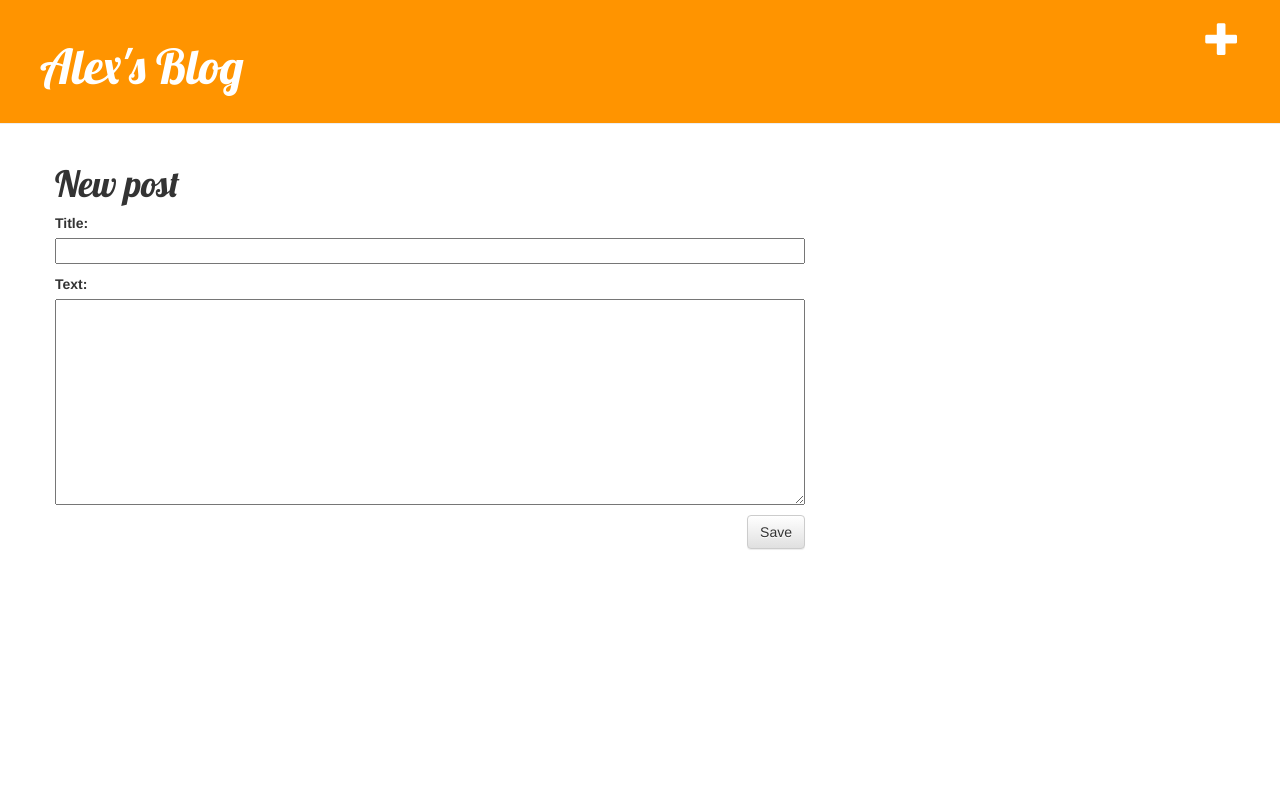
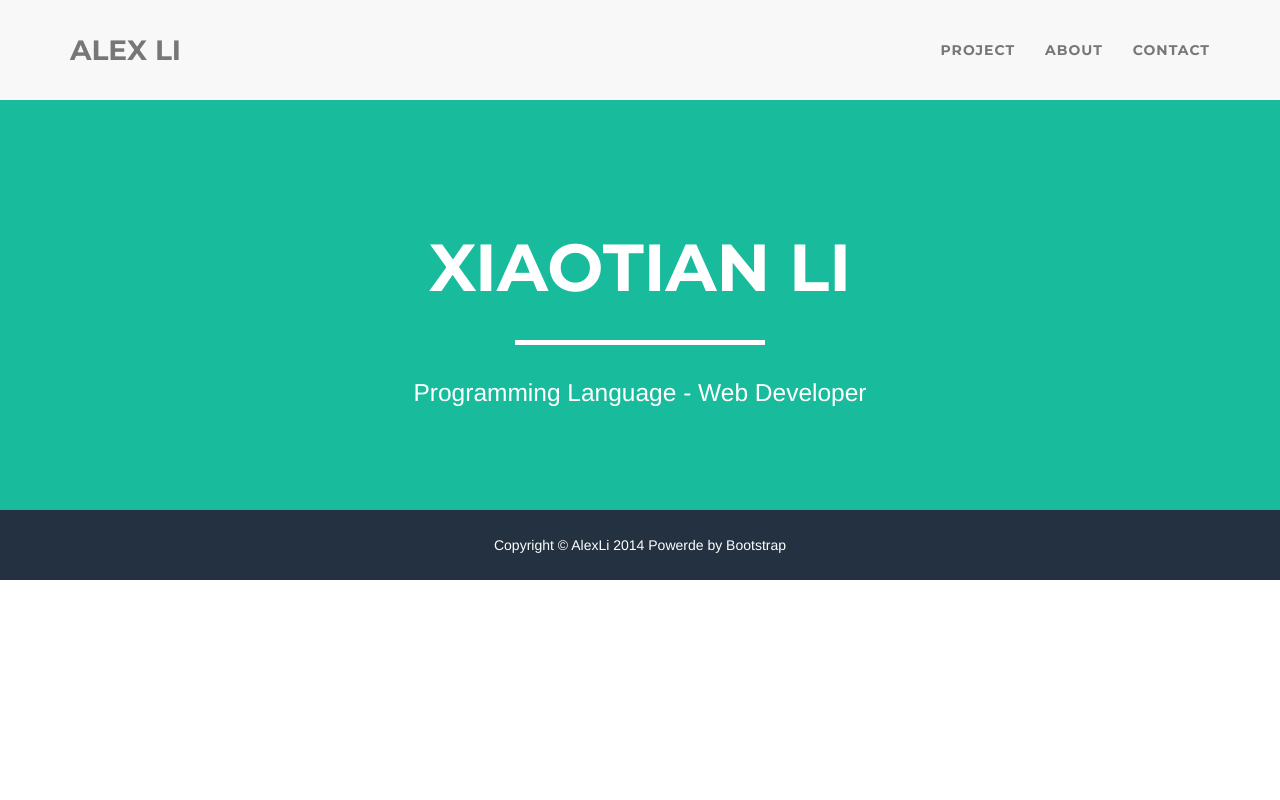
Before and after one commit to AlexLi88/personalBlog, a Django app: template blog/templates/blog/post_edit.html in a window 1280 px wide. Run offline with Django 3.2, Linux system fonts and the light colour scheme; the template is opened without the code that fills it: values that come from a table or form of the project are taken from there, others are empty; parts of the project's set-up code (start-up, migrations or seed data) failed here and were passed over; some libraries are stand-ins or nearby versions.

Commit message:
New theme of the website

```diff
--- a/blog/templates/blog/base.html
+++ b/blog/templates/blog/base.html
@@ -1,25 +1,81 @@
 {% load staticfiles %}
-<html>
+
+<html lang="en">
 <head>
-    	<title>Alex's Blog</title>
-    	<link href="//fonts.googleapis.com/css?family=Lobster&subset=latin,latin-ext" rel="stylesheet" type="text/css">
+    <title>Alex</title>
+    <meta name="viewport" content="width=device-width, initial-scale=1">
+
+    <!-- Bootstrap CSS and custom css -->
     <link rel="stylesheet" href="//maxcdn.bootstrapcdn.com/bootstrap/3.2.0/css/bootstrap.min.css">
-		<link rel="stylesheet" href="//maxcdn.bootstrapcdn.com/bootstrap/3.2.0/css/bootstrap-theme.min.css">
+    <link rel="stylesheet" href="{% static 'css/freelancer.css' %}">
+
+    <!-- Custom Fonts -->
+    <link href="font-awesome/css/font-awesome.min.css" rel="stylesheet" type="text/css">
+    <link href="http://fonts.googleapis.com/css?family=Montserrat:400,700" rel="stylesheet" type="text/css">
+    <link href="http://fonts.googleapis.com/css?family=Lato:400,700,400italic,700italic" rel="stylesheet" type="text/css">
     <script src="//maxcdn.bootstrapcdn.com/bootstrap/3.2.0/js/bootstrap.min.js"></script>
-		<link rel="stylesheet" href="{% static 'css/blog.css' %}">
 </head>
-    <body>
-    <div class="page-header">
-        <a href="{% url 'blog.views.post_new' %}" class="top-menu"><span class="glyphicon glyphicon-plus"></span></a>
-        <h1><a href="/">Alex's Blog</a></h1>
+
+<body id="page-top" class="index">
+    <nav class="navbar navbar-default navbar-fixed-top">
+        <div class="container">
+            <div class="navbar-header page-scroll">
+                <button type="button" class="navbar-toggle" data-toggle="collapse" data-target="#bs-example-navbar-collapse-1">
+                    <span class="sr-only">Toggle navigation</span>
+                    <span class="icon-bar"></span>
+                    <span class="icon-bar"></span>
+                </button>
+                <a class="navbar-brand" href="#page-top">ALEX LI</a>
             </div>
-    <div class="content container">
+
+            <div class="collapse navbar-collapse" id="bs-example-navbar-collapse-1">
+                <ul class="nav navbar-nav navbar-right">
+                    <li class="hidden">
+                        <a href="#page-top"></a>
+                    </li>
+                    <li class="page-scroll">
+                        <a href="#project">Project</a>
+                    </li>
+                    <li class="page-scroll">
+                        <a href="#about">About</a>
+                    </li>
+                    <li class="page-scroll">
+                        <a href="#contact">Contact</a>
+                    </li>
+                </ul>
+            </div>
+        </div>
+    </nav>  <!-- nav bar -->
+
+    <header>
+        <div class="container">
             <div class="row">
-            <div class="col-md-8">
-            {% block content %}
-            {% endblock %}
+                <div class="col-lg-12">
+                    <img src="">
+                    <div class="intro-text">
+                        <span class="name">XIAOTIAN LI</span>
+                        <hr class="star-light">
+                        <span class="skills">Programming Language - Web Developer</span>
                     </div>
                 </div>
             </div>
+        </div>
+    </header>
+
+    <footer class="text-center">
+        <div class="footer-below">
+            <div class="container">
+                <div class="row">
+                    <div class="col-lg-12">
+                        Copyright &copy; AlexLi 2014
+                        Powerde by Bootstrap
+                    </div>
+                </div>
+            </div>
+        </div>
+    </footer>
+
+
 </body>
+
 </html>
--- /dev/null
+++ b/static/css/freelancer.css
@@ -0,0 +1,450 @@
+/*!
+ * Start Bootstrap - Freelancer Bootstrap Theme (http://startbootstrap.com)
+ * Code licensed under the Apache License v2.0.
+ * For details, see http://www.apache.org/licenses/LICENSE-2.0.
+ */
+
+body {
+    overflow-x: hidden;
+}
+
+p {
+    font-size: 20px;
+}
+
+p.small {
+    font-size: 16px;
+}
+
+a,
+a:hover,
+a:focus,
+a:active,
+a.active {
+    outline: 0;
+    color: #18bc9c;
+}
+
+h1,
+h2,
+h3,
+h4,
+h5,
+h6 {
+    text-transform: uppercase;
+    font-family: Montserrat,"Helvetica Neue",Helvetica,Arial,sans-serif;
+    font-weight: 700;
+}
+
+hr.star-light,
+hr.star-primary {
+    margin: 25px auto 30px;
+    padding: 0;
+    max-width: 250px;
+    border: 0;
+    border-top: solid 5px;
+    text-align: center;
+}
+
+hr.star-light:after,
+hr.star-primary:after {
+    content: "\f005";
+    display: inline-block;
+    position: relative;
+    top: -.8em;
+    padding: 0 .25em;
+    font-family: FontAwesome;
+    font-size: 2em;
+}
+
+hr.star-light {
+    border-color: #fff;
+}
+
+hr.star-light:after {
+    color: #fff;
+    background-color: #18bc9c;
+}
+
+hr.star-primary {
+    border-color: #2c3e50;
+}
+
+hr.star-primary:after {
+    color: #2c3e50;
+    background-color: #fff;
+}
+
+.img-centered {
+    margin: 0 auto;
+}
+
+header {
+    text-align: center;
+    color: #fff;
+    background: #18bc9c;
+}
+
+header .container {
+    padding-top: 100px;
+    padding-bottom: 50px;
+}
+
+header img {
+    display: block;
+    margin: 0 auto 20px;
+}
+
+header .intro-text .name {
+    display: block;
+    text-transform: uppercase;
+    font-family: Montserrat,"Helvetica Neue",Helvetica,Arial,sans-serif;
+    font-size: 2em;
+    font-weight: 700;
+}
+
+header .intro-text .skills {
+    font-size: 1.25em;
+    font-weight: 300;
+}
+
+@media(min-width:768px) {
+    header .container {
+        padding-top: 200px;
+        padding-bottom: 100px;
+    }
+
+    header .intro-text .name {
+        font-size: 4.75em;
+    }
+
+    header .intro-text .skills {
+        font-size: 1.75em;
+    }
+}
+
+@media(min-width:768px) {
+    .navbar-fixed-top {
+        padding: 25px 0;
+        -webkit-transition: padding .3s;
+        -moz-transition: padding .3s;
+        transition: padding .3s;
+    }
+
+    .navbar-fixed-top .navbar-brand {
+        font-size: 2em;
+        -webkit-transition: all .3s;
+        -moz-transition: all .3s;
+        transition: all .3s;
+    }
+
+    .navbar-fixed-top.navbar-shrink {
+        padding: 10px 0;
+    }
+
+    .navbar-fixed-top.navbar-shrink .navbar-brand {
+        font-size: 1.5em;
+    }
+}
+
+.navbar {
+    text-transform: uppercase;
+    font-family: Montserrat,"Helvetica Neue",Helvetica,Arial,sans-serif;
+    font-weight: 700;
+}
+
+.navbar a:focus {
+    outline: 0;
+}
+
+.navbar .navbar-nav {
+    letter-spacing: 1px;
+}
+
+.navbar .navbar-nav li a:focus {
+    outline: 0;
+}
+
+.navbar-default,
+.navbar-inverse {
+    border: 0;
+}
+
+section {
+    padding: 100px 0;
+}
+
+section h2 {
+    margin: 0;
+    font-size: 3em;
+}
+
+section.success {
+    color: #fff;
+    background: #18bc9c;
+}
+
+@media(max-width:767px) {
+    section {
+        padding: 75px 0;
+    }
+
+    section.first {
+        padding-top: 75px;
+    }
+}
+
+#portfolio .portfolio-item {
+    right: 0;
+    margin: 0 0 15px;
+}
+
+#portfolio .portfolio-item .portfolio-link {
+    display: block;
+    position: relative;
+    margin: 0 auto;
+    max-width: 400px;
+}
+
+#portfolio .portfolio-item .portfolio-link .caption {
+    position: absolute;
+    width: 100%;
+    height: 100%;
+    opacity: 0;
+    background: rgba(24,188,156,.9);
+    -webkit-transition: all ease .5s;
+    -moz-transition: all ease .5s;
+    transition: all ease .5s;
+}
+
+#portfolio .portfolio-item .portfolio-link .caption:hover {
+    opacity: 1;
+}
+
+#portfolio .portfolio-item .portfolio-link .caption .caption-content {
+    position: absolute;
+    top: 50%;
+    width: 100%;
+    height: 20px;
+    margin-top: -12px;
+    text-align: center;
+    font-size: 20px;
+    color: #fff;
+}
+
+#portfolio .portfolio-item .portfolio-link .caption .caption-content i {
+    margin-top: -12px;
+}
+
+#portfolio .portfolio-item .portfolio-link .caption .caption-content h3,
+#portfolio .portfolio-item .portfolio-link .caption .caption-content h4 {
+    margin: 0;
+}
+
+#portfolio * {
+    z-index: 2;
+}
+
+@media(min-width:767px) {
+    #portfolio .portfolio-item {
+        margin: 0 0 30px;
+    }
+}
+
+.btn-outline {
+    margin-top: 15px;
+    border: solid 2px #fff;
+    font-size: 20px;
+    color: #fff;
+    background: 0 0;
+    transition: all .3s ease-in-out;
+}
+
+.btn-outline:hover,
+.btn-outline:focus,
+.btn-outline:active,
+.btn-outline.active {
+    border: solid 2px #fff;
+    color: #18bc9c;
+    background: #fff;
+}
+
+.floating-label-form-group {
+    position: relative;
+    margin-bottom: 0;
+    padding-bottom: .5em;
+    border-bottom: 1px solid #eee;
+}
+
+.floating-label-form-group input,
+.floating-label-form-group textarea {
+    z-index: 1;
+    position: relative;
+    padding-right: 0;
+    padding-left: 0;
+    border: 0;
+    border-radius: 0;
+    font-size: 1.5em;
+    background: 0 0;
+    box-shadow: none!important;
+    resize: none;
+}
+
+.floating-label-form-group label {
+    display: block;
+    z-index: 0;
+    position: relative;
+    top: 2em;
+    margin: 0;
+    font-size: .85em;
+    line-height: 1.764705882em;
+    vertical-align: middle;
+    vertical-align: baseline;
+    opacity: 0;
+    -webkit-transition: top .3s ease,opacity .3s ease;
+    -moz-transition: top .3s ease,opacity .3s ease;
+    -ms-transition: top .3s ease,opacity .3s ease;
+    transition: top .3s ease,opacity .3s ease;
+}
+
+.floating-label-form-group::not(:first-child) {
+    padding-left: 14px;
+    border-left: 1px solid #eee;
+}
+
+.floating-label-form-group-with-value label {
+    top: 0;
+    opacity: 1;
+}
+
+.floating-label-form-group-with-focus label {
+    color: #18bc9c;
+}
+
+form .row:first-child .floating-label-form-group {
+    border-top: 1px solid #eee;
+}
+
+footer {
+    color: #fff;
+}
+
+footer h3 {
+    margin-bottom: 30px;
+}
+
+footer .footer-above {
+    padding-top: 50px;
+    background-color: #2c3e50;
+}
+
+footer .footer-col {
+    margin-bottom: 50px;
+}
+
+footer .footer-below {
+    padding: 25px 0;
+    background-color: #233140;
+}
+
+.btn-social {
+    display: inline-block;
+    width: 50px;
+    height: 50px;
+    border: 2px solid #fff;
+    border-radius: 100%;
+    text-align: center;
+    font-size: 20px;
+    line-height: 45px;
+}
+
+.btn:focus,
+.btn:active,
+.btn.active {
+    outline: 0;
+}
+
+.scroll-top {
+    z-index: 1049;
+    position: fixed;
+    right: 2%;
+    bottom: 2%;
+    width: 50px;
+    height: 50px;
+}
+
+.scroll-top .btn {
+    width: 50px;
+    height: 50px;
+    border-radius: 100%;
+    font-size: 20px;
+    line-height: 28px;
+}
+
+.scroll-top .btn:focus {
+    outline: 0;
+}
+
+.portfolio-modal .modal-content {
+    padding: 100px 0;
+    min-height: 100%;
+    border: 0;
+    border-radius: 0;
+    text-align: center;
+    background-clip: border-box;
+    -webkit-box-shadow: none;
+    box-shadow: none;
+}
+
+.portfolio-modal .modal-content h2 {
+    margin: 0;
+    font-size: 3em;
+}
+
+.portfolio-modal .modal-content img {
+    margin-bottom: 30px;
+}
+
+.portfolio-modal .modal-content .item-details {
+    margin: 30px 0;
+}
+
+.portfolio-modal .close-modal {
+    position: absolute;
+    top: 25px;
+    right: 25px;
+    width: 75px;
+    height: 75px;
+    background-color: transparent;
+    cursor: pointer;
+}
+
+.portfolio-modal .close-modal:hover {
+    opacity: .3;
+}
+
+.portfolio-modal .close-modal .lr {
+    z-index: 1051;
+    width: 1px;
+    height: 75px;
+    margin-left: 35px;
+    background-color: #2c3e50;
+    -webkit-transform: rotate(45deg);
+    -ms-transform: rotate(45deg);
+    transform: rotate(45deg);
+}
+
+.portfolio-modal .close-modal .lr .rl {
+    z-index: 1052;
+    width: 1px;
+    height: 75px;
+    background-color: #2c3e50;
+    -webkit-transform: rotate(90deg);
+    -ms-transform: rotate(90deg);
+    transform: rotate(90deg);
+}
+
+.portfolio-modal .modal-backdrop {
+    display: none;
+    opacity: 0;
+}
```
Lines whose indentation alone changed are shown as unchanged.
